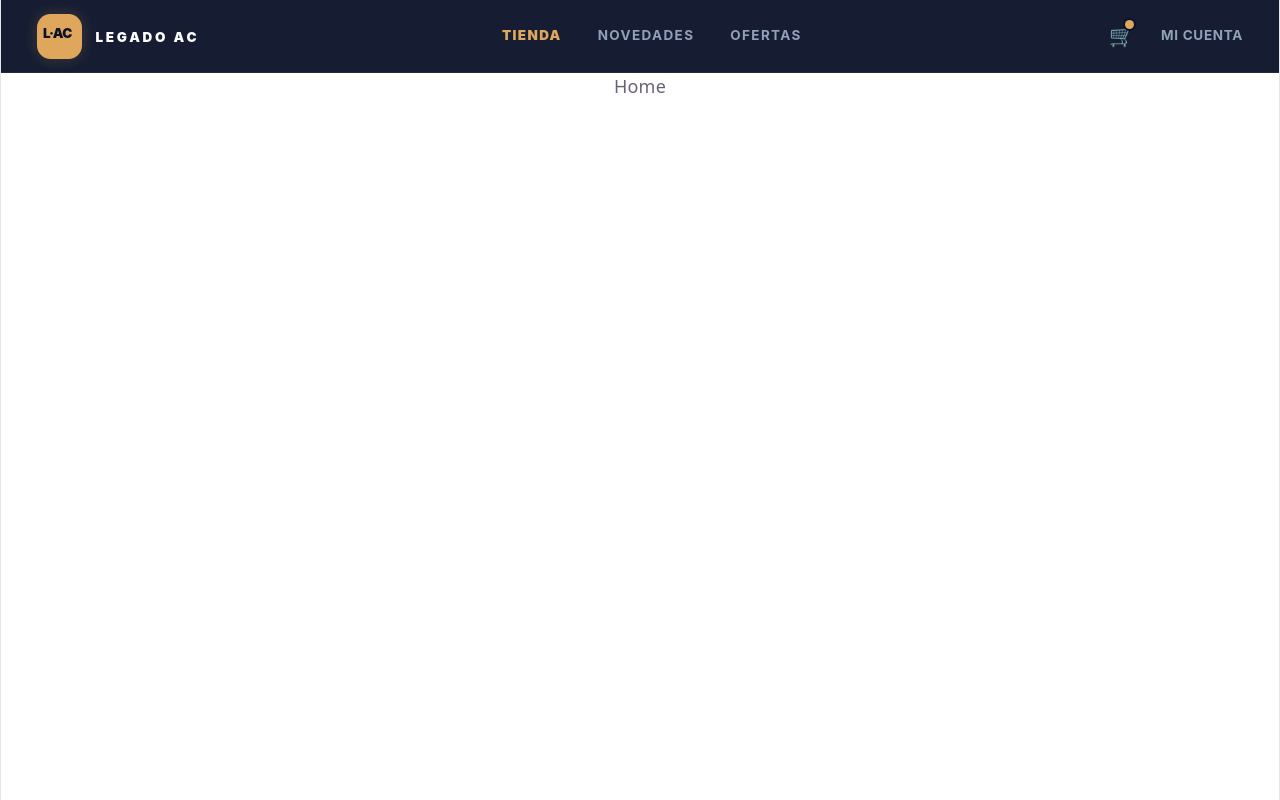
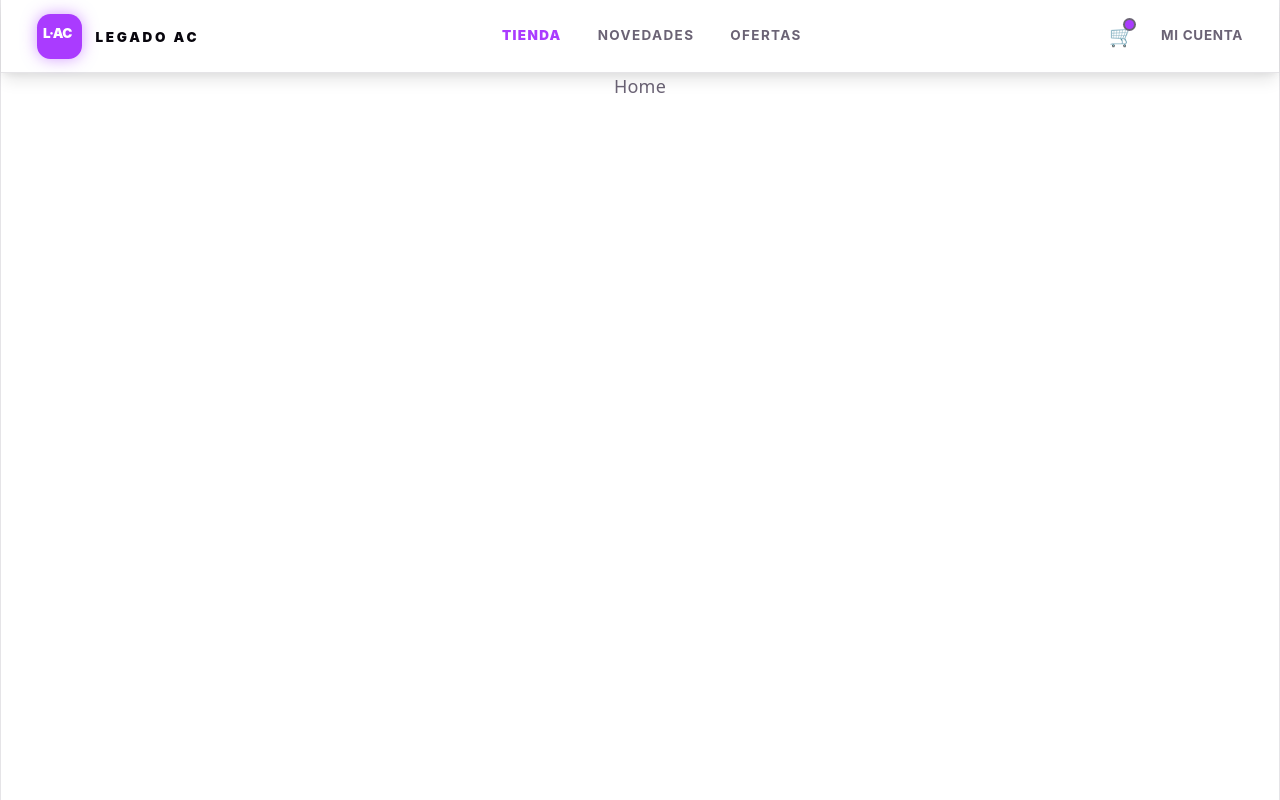
Before and after one commit to lenithb/ecommerce-app, a React (Vite) app: page / in a window 1280 px wide. Built offline with nearby package versions, Linux system fonts and the light colour scheme.

Commit message:
Creacion del nabvar

```diff
--- a/src/components/Navbar.tsx
+++ b/src/components/Navbar.tsx
@@ -5,17 +5,29 @@ export const Navbar = () => {
   const [menuAbierto, setMenuAbierto] = useState(false);
 
   return (
-    <nav className="w-full bg-[#0a1128]/95 backdrop-blur-md text-slate-100 border-b border-white/[0.06] sticky top-0 z-50 font-sans">
+    <nav
+      style={{ background: "var(--bg)", borderColor: "var(--border)" }}
+      className="w-full text-slate-100 border-b sticky top-0 z-50 font-sans shadow-[var(--shadow)]"
+    >
       <div className="w-full px-6 md:px-8 h-16 flex items-center justify-between">
         <Link to="/" className="flex items-center gap-3 group select-none py-1">
-          <div className="relative flex items-center justify-center bg-[#dea75b] text-[#0a1128] font-black text-sm tracking-tighter w-10 h-10 rounded-xl shadow-[0_0_15px_rgba(222,167,91,0.2)] transition-transform duration-200 group-hover:scale-105">
+          <div
+            style={{
+              background: "var(--accent)",
+              boxShadow: "0 0 15px var(--accent-border)",
+            }}
+            className="relative flex items-center justify-center text-white font-black text-sm tracking-tighter w-10 h-10 rounded-xl transition-transform duration-200 group-hover:scale-105"
+          >
             <span className="transform -translate-y-0.5 -translate-x-0.5 text-xs font-black">
               L·AC
             </span>
           </div>
 
-          <div className=" uppercase">
-            <span className="text-xs font-black tracking-[0.2em] text-white">
+          <div className="uppercase">
+            <span
+              style={{ color: "var(--text-h)" }}
+              className="text-xs font-black tracking-[0.2em]"
+            >
               LEGADO AC
             </span>
           </div>
@@ -25,24 +37,33 @@ export const Navbar = () => {
           <NavLink
             to="/"
             className={({ isActive }) =>
-              `transition-colors duration-200 ${isActive ? "text-[#dea75b] font-black" : "text-slate-400 hover:text-white"}`
+              `transition-colors duration-200 ${isActive ? "font-black" : "hover:text-[var(--text-h)]"}`
             }
+            style={({ isActive }) => ({
+              color: isActive ? "var(--accent)" : "var(--text)",
+            })}
           >
             Tienda
           </NavLink>
           <NavLink
             to="/categories/lanzamientos"
             className={({ isActive }) =>
-              `transition-colors duration-200 ${isActive ? "text-[#dea75b] font-black" : "text-slate-400 hover:text-white"}`
+              `transition-colors duration-200 ${isActive ? "font-black" : "hover:text-[var(--text-h)]"}`
             }
+            style={({ isActive }) => ({
+              color: isActive ? "var(--accent)" : "var(--text)",
+            })}
           >
             Novedades
           </NavLink>
           <NavLink
             to="/categories/ofertas"
             className={({ isActive }) =>
-              `transition-colors duration-200 ${isActive ? "text-[#dea75b] font-black" : "text-slate-400 hover:text-white"}`
+              `transition-colors duration-200 ${isActive ? "font-black" : "hover:text-[var(--text-h)]"}`
             }
+            style={({ isActive }) => ({
+              color: isActive ? "var(--accent)" : "var(--text)",
+            })}
           >
             Ofertas
           </NavLink>
@@ -50,19 +71,27 @@ export const Navbar = () => {
 
         {/* ACCIONES DE LA DERECHA */}
         <div className="flex items-center gap-5">
-          {/* Carrito con indicador */}
+          {/* Carrito con indicador adaptado */}
           <Link
             to="/cart"
-            className="relative p-1 text-slate-400 hover:text-white transition-colors text-lg"
+            style={{ color: "var(--text)" }}
+            className="relative p-1 hover:text-[var(--text-h)] transition-colors text-lg"
           >
             🛒
-            <span className="absolute top-1 right-1 bg-[#dea75b] h-2 w-2 rounded-full ring-2 ring-[#0a1128]"></span>
+            <span
+              style={{
+                backgroundColor: "var(--accent)",
+                ringColor: "var(--bg)",
+              }}
+              className="absolute top-1 right-1 h-2 w-2 rounded-full ring-2"
+            ></span>
           </Link>
 
           {/* Botón de cuenta */}
           <Link
             to="/login"
-            className="hidden md:block text-xs font-bold text-slate-400 hover:text-white transition-colors uppercase tracking-wider"
+            style={{ color: "var(--text)" }}
+            className="hidden md:block text-xs font-bold hover:text-[var(--text-h)] transition-colors uppercase tracking-wider"
           >
             Mi Cuenta
           </Link>
@@ -70,7 +99,8 @@ export const Navbar = () => {
           {/* Hamburguesa Móvil */}
           <button
             onClick={() => setMenuAbierto(!menuAbierto)}
-            className="md:hidden text-xl text-slate-400 hover:text-white focus:outline-none"
+            style={{ color: "var(--text)" }}
+            className="md:hidden text-xl hover:text-[var(--text-h)] focus:outline-none"
           >
             {menuAbierto ? "✕" : "☰"}
           </button>
@@ -79,33 +109,40 @@ export const Navbar = () => {
 
       {/* --- MENÚ DESPLEGABLE MÓVIL --- */}
       {menuAbierto && (
-        <div className="md:hidden bg-[#0a1128] border-t border-white/[0.06] w-full">
-          <div className="flex flex-col p-6 space-y-4 text-xs uppercase tracking-widest font-bold text-slate-400">
+        <div
+          style={{ background: "var(--code-bg)", borderColor: "var(--border)" }}
+          className="md:hidden border-t w-full"
+        >
+          <div className="flex flex-col p-6 space-y-4 text-xs uppercase tracking-widest font-bold">
             <Link
               to="/"
               onClick={() => setMenuAbierto(false)}
-              className="hover:text-white py-1"
+              style={{ color: "var(--text)" }}
+              className="hover:text-[var(--text-h)] py-1"
             >
               Tienda
             </Link>
             <Link
               to="/categories/lanzamientos"
               onClick={() => setMenuAbierto(false)}
-              className="hover:text-white py-1"
+              style={{ color: "var(--text)" }}
+              className="hover:text-[var(--text-h)] py-1"
             >
               Novedades
             </Link>
             <Link
               to="/categories/ofertas"
               onClick={() => setMenuAbierto(false)}
-              className="hover:text-white py-1"
+              style={{ color: "var(--text)" }}
+              className="hover:text-[var(--text-h)] py-1"
             >
               Ofertas
             </Link>
             <Link
               to="/login"
               onClick={() => setMenuAbierto(false)}
-              className="text-white pt-2 border-t border-white/[0.06]"
+              style={{ color: "var(--text-h)", borderColor: "var(--border)" }}
+              className="pt-2 border-t"
             >
               Mi Cuenta
             </Link>
```
